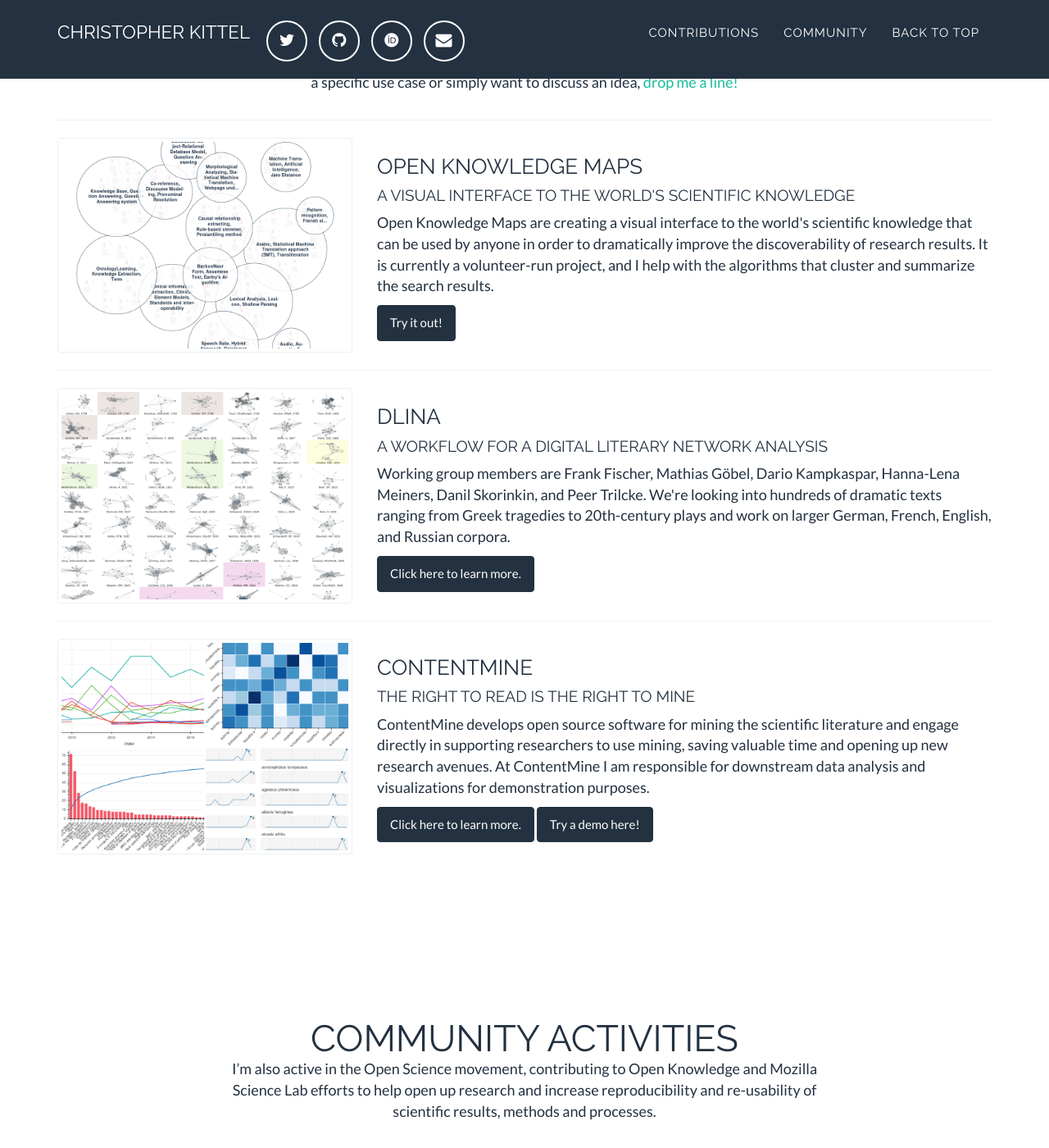
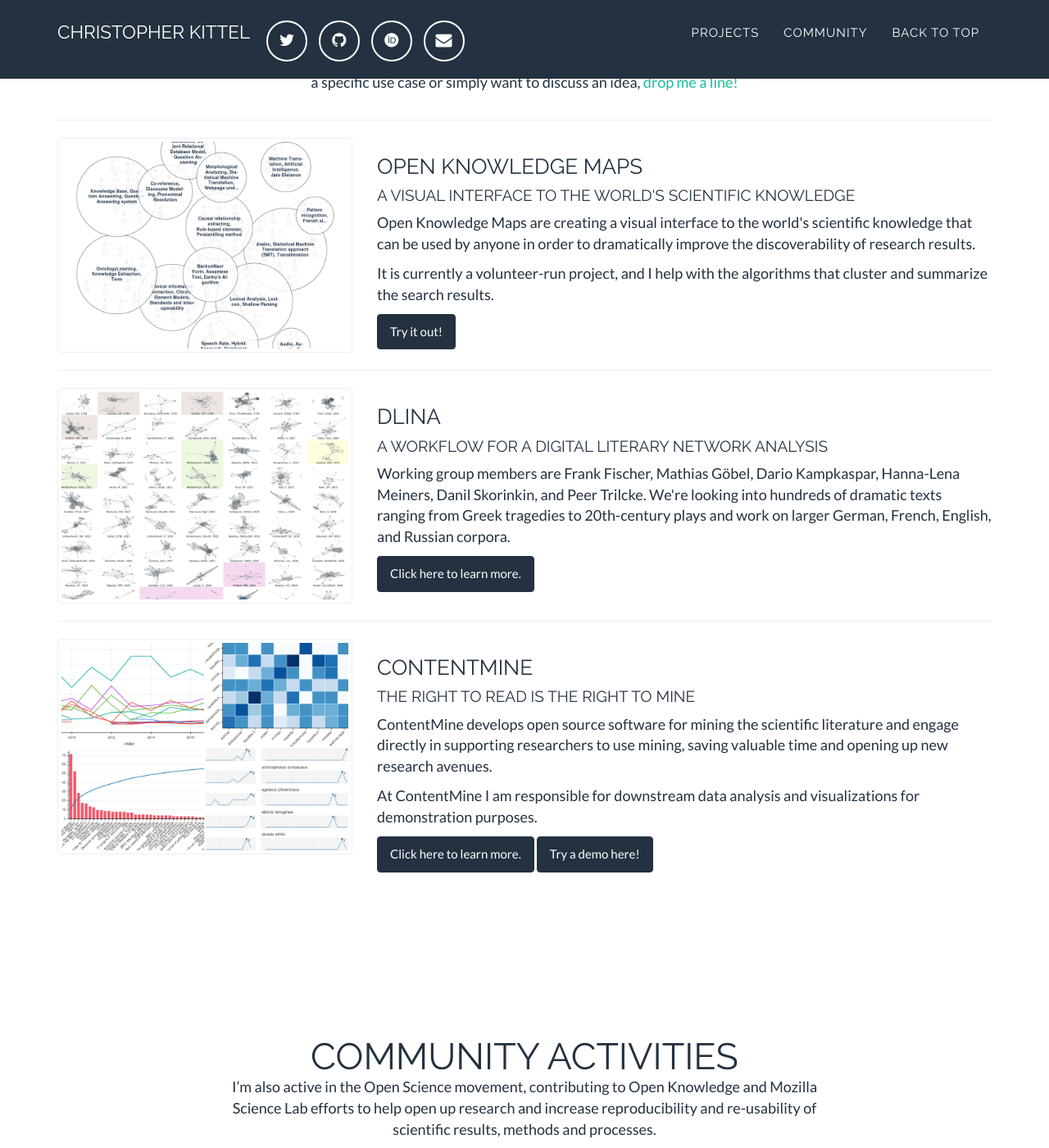
Before and after one commit to chreman/chreman.github.io, a Jekyll site: the page built from index.html, in a window 1280 px wide and 1400 px high, scrolled down 526 px. Shown: the whole window at 82% size. Built offline with Jekyll 4.4.1, drawn with Linux system fonts in a browser that asks for light colours; some web fonts are replaced.

Commit message:
minor changes in wording

```diff
--- a/_includes/nav.html
+++ b/_includes/nav.html
@@ -19,7 +19,7 @@
                         <a href="#about">About me</a>
                     </li> -->
                     <li class="page-scroll">
-                        <a href="#contributions">Contributions</a>
+                        <a href="#projects">Projects</a>
                     </li>
                     <li class="page-scroll">
                         <a href="#community">Community</a>
--- a/_includes/contributions_grid.html
+++ b/_includes/projects_grid.html
@@ -22,8 +22,8 @@
                 <div class="col-md-8">
                     <h3>Open Knowledge Maps</h3>
                     <h4>A visual interface to the world's scientific knowledge</h4>
-                    <p>Open Knowledge Maps are creating a visual interface to the world's scientific knowledge that can be used by anyone in order to dramatically improve the discoverability of research results.
-                      It is currently a volunteer-run project, and I help with the algorithms that cluster and summarize the search results.</p>
+                    <p>Open Knowledge Maps are creating a visual interface to the world's scientific knowledge that can be used by anyone in order to dramatically improve the discoverability of research results.</p>
+                    <p>It is currently a volunteer-run project, and I help with the algorithms that cluster and summarize the search results.</p>
                     <a class="btn btn-primary" target="_blank" href="http://openknowledgemaps.org/index.php">Try it out!</a>
                 </div>
             </div>
@@ -53,8 +53,8 @@
                 <div class="col-md-8">
                     <h3>ContentMine</h3>
                     <h4>The Right To Read Is The Right To Mine</h4>
-                    <p>ContentMine develops open source software for mining the scientific literature and engage directly in supporting researchers to use mining, saving valuable time and opening up new research avenues.
-                    At ContentMine I am responsible for downstream data analysis and visualizations for demonstration purposes.</p>
+                    <p>ContentMine develops open source software for mining the scientific literature and engage directly in supporting researchers to use mining, saving valuable time and opening up new research avenues.</p>
+                    <p>At ContentMine I am responsible for downstream data analysis and visualizations for demonstration purposes.</p>
                     <a class="btn btn-primary" target="_blank" href="http://contentmine.co/">Click here to learn more.</a> <a class="btn btn-primary" target="_blank" href="http://contentmine-demo.herokuapp.com/index">Try a demo here!</a>
                 </div>
             </div>
--- a/_layouts/default.html
+++ b/_layouts/default.html
@@ -5,7 +5,7 @@
     <body id="page-top" class="index">
     {% include nav.html %}
     {% include header.html %}
-    {% include contributions_grid.html %}
+    {% include projects_grid.html %}
     {% include community_grid.html %}
 
     {% include footer.html %}
```
